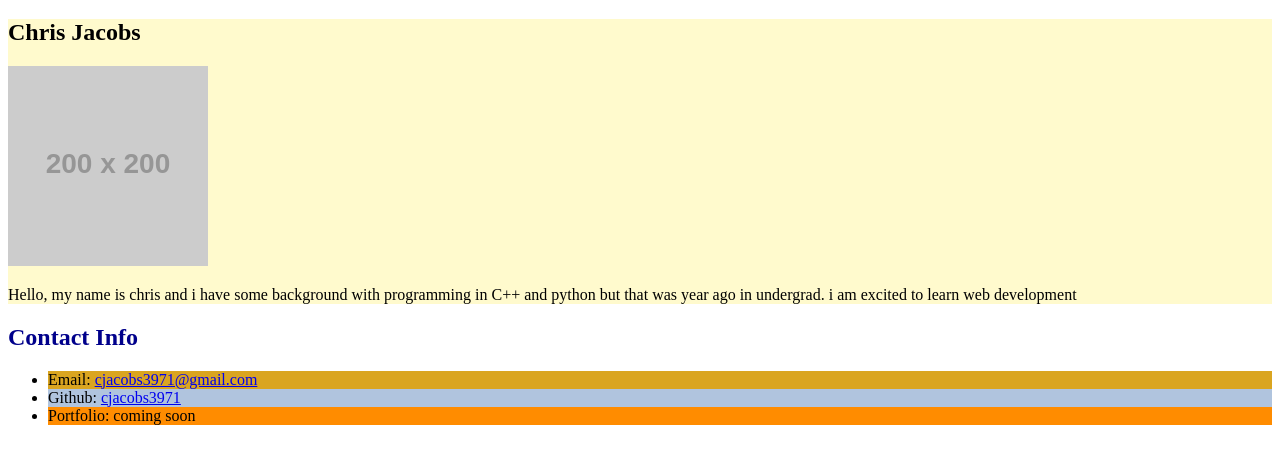
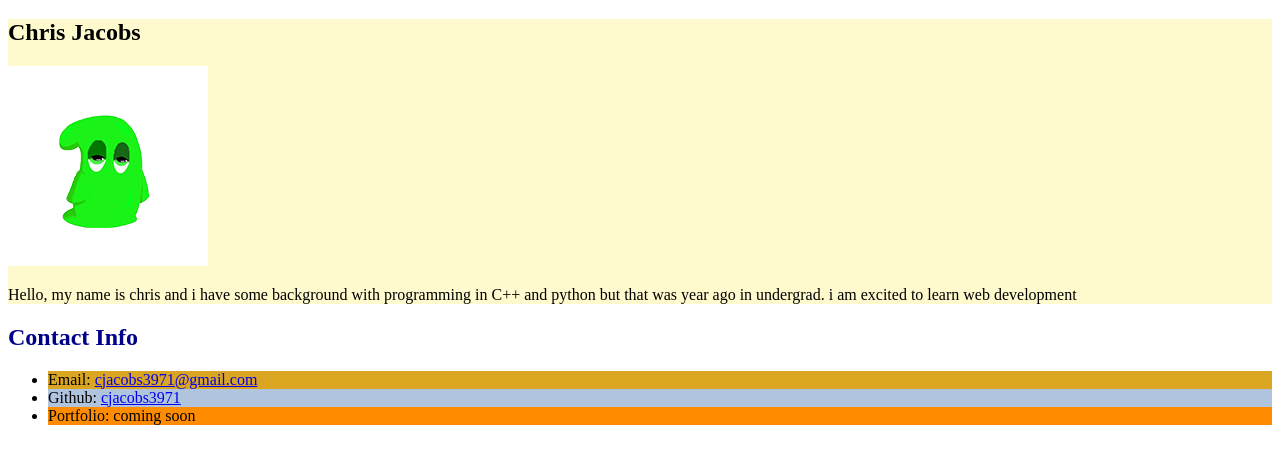
Before and after one commit to cjacobs3971/first-day-repo, a plain HTML site: page index.html in a window 1280 px wide. Shown: the part 61-524 px from the top of the page. Drawn offline with Linux system fonts and the light colour scheme; placeholder pictures from the web are drawn by us.

Commit message:
added code and css file

```diff
--- a/index.html
+++ b/index.html
@@ -12,7 +12,7 @@
         </header>
         <section class="lesson">
             <h2>Chris Jacobs</h2>
-            <img src="https://via.placeholder.com/200" alt="placeholder image"/>
+            <img src="./glurm-tiny.png" alt="cartoon image called glurm"/>
             <p>Hello, my name is chris and i have some background with programming in C++ and python but that was year ago in undergrad. i am excited to learn web development</p>
         </section>
         <section class="title">
```
Also changed, not shown: glurm-tiny.png (added).
